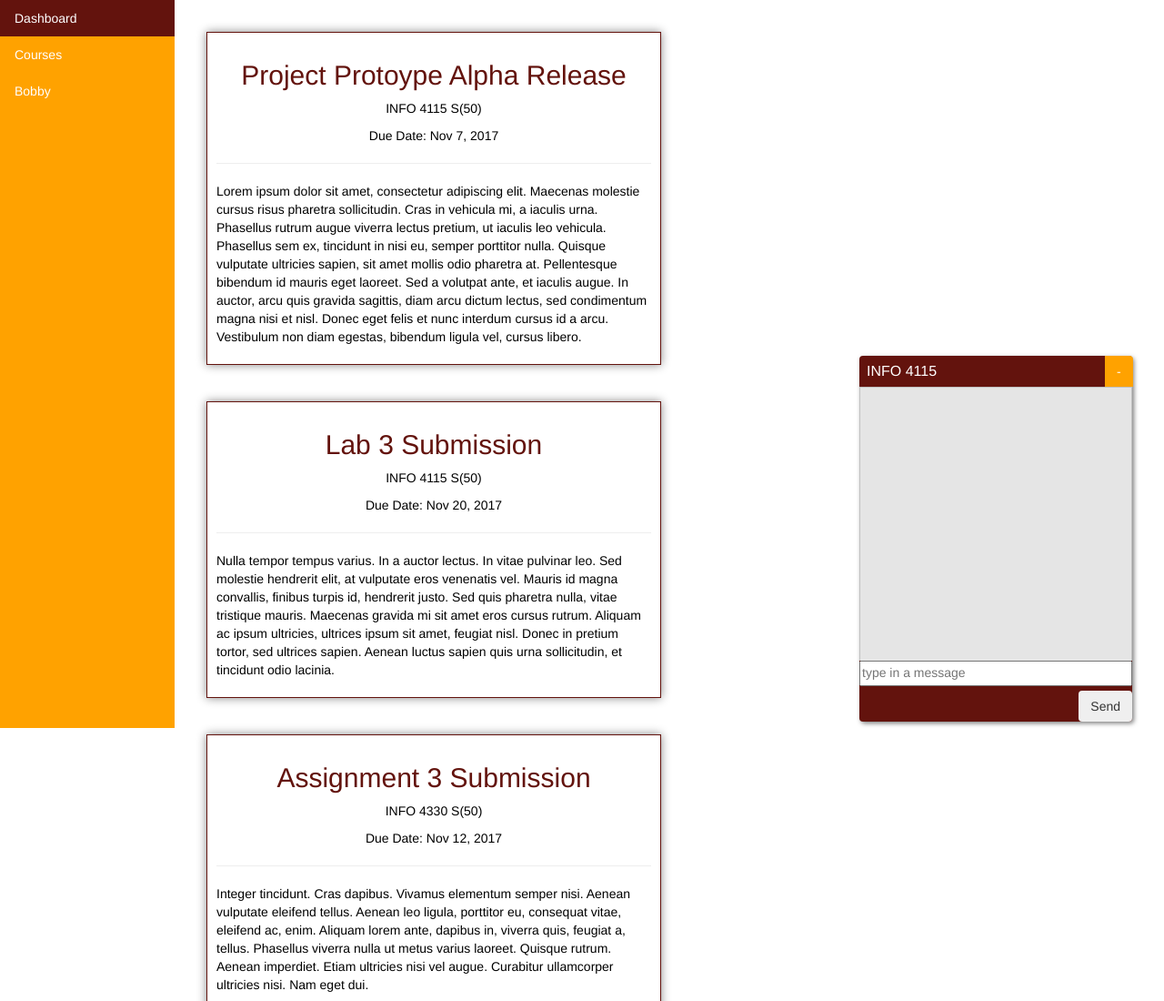
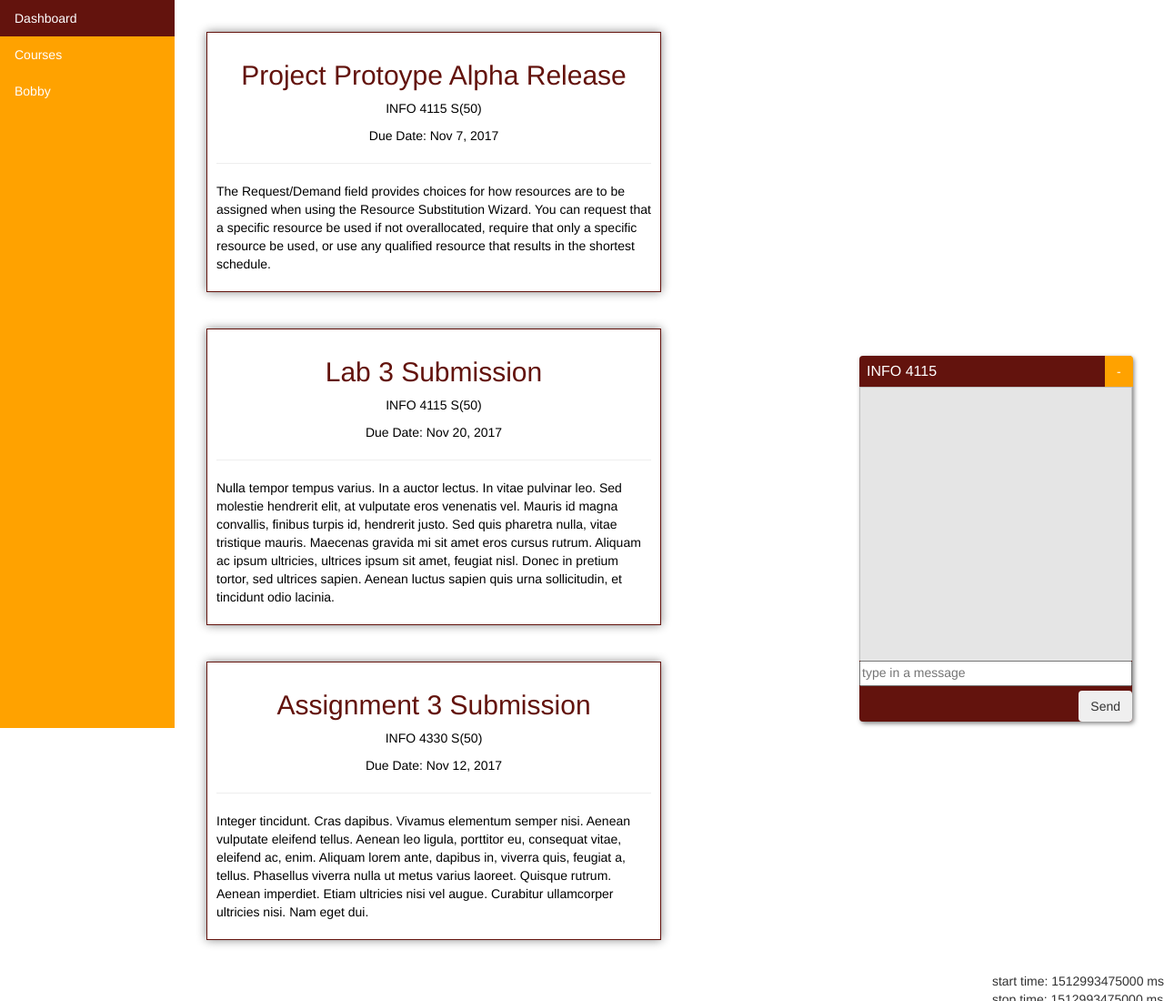
Before and after one commit to nicosantarin/nicosantarin.github.io, a plain HTML site: page dashboard.html in a window 1280 px wide. Shown: the top 1100 px of the page at 91% size. Drawn offline with nearby package versions, Linux system fonts and the light colour scheme.

Commit message:
changed latin to english

```diff
--- a/dashboard.html
+++ b/dashboard.html
@@ -35,7 +35,7 @@
 
 		<div class="tile-body">
 			<p>
-				Lorem ipsum dolor sit amet, consectetur adipiscing elit. Maecenas molestie cursus risus pharetra sollicitudin. Cras in vehicula mi, a iaculis urna. Phasellus rutrum augue viverra lectus pretium, ut iaculis leo vehicula. Phasellus sem ex, tincidunt in nisi eu, semper porttitor nulla. Quisque vulputate ultricies sapien, sit amet mollis odio pharetra at. Pellentesque bibendum id mauris eget laoreet. Sed a volutpat ante, et iaculis augue. In auctor, arcu quis gravida sagittis, diam arcu dictum lectus, sed condimentum magna nisi et nisl. Donec eget felis et nunc interdum cursus id a arcu. Vestibulum non diam egestas, bibendum ligula vel, cursus libero.
+				The Request/Demand field provides choices for how resources are to be assigned when using the Resource Substitution Wizard. You can request that a specific resource be used if not overallocated, require that only a specific resource be used, or use any qualified resource that results in the shortest schedule.
 			</p>
 		</div>
 	 </div>
```
